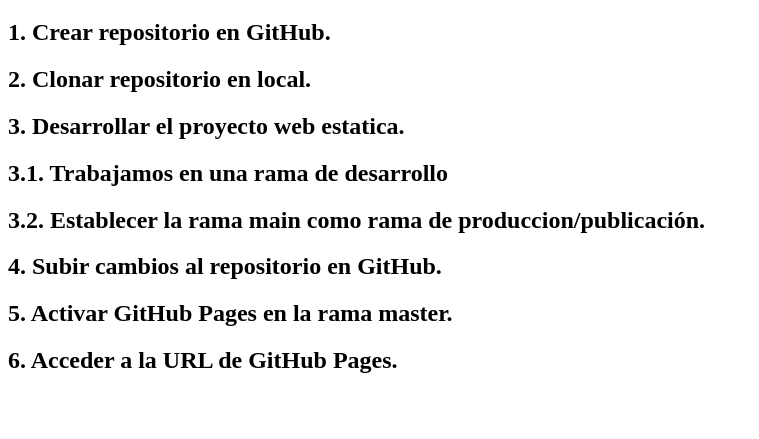
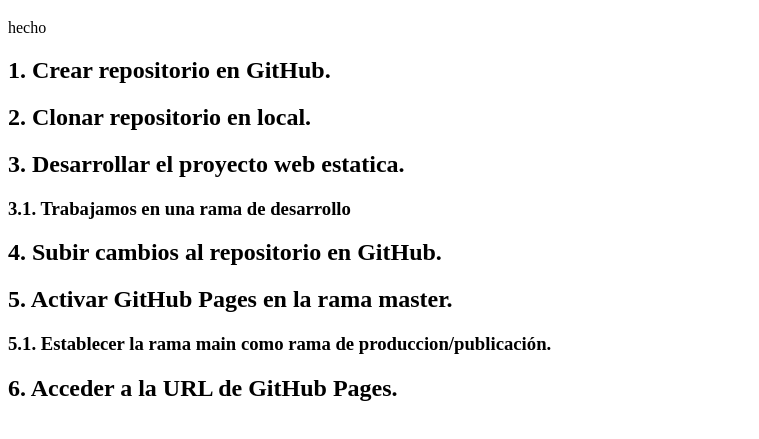
Before and after one commit to Atpark/prueba_github_pages, a plain HTML site: page index.html in a window 1280 px wide. Shown: the part 61-500 px from the top of the page, without its empty margins (0-759 px from the left). Drawn offline with Linux system fonts and the light colour scheme.

Commit message:
UPDATE: Actualizada la estructura pasos index.html

```diff
--- a/index.html
+++ b/index.html
@@ -20,6 +20,9 @@
 <body>
     <header>
         <h1>Publicamos un sitio web en GitHub Pages</h1>
+        <p>
+            hecho
+        </p>
     </header>
 
     <nav>
@@ -37,18 +40,14 @@
         </article>
         <article>
             <h2>3. Desarrollar el proyecto web estatica.</h2>
+                <h3>3.1. Trabajamos en una rama de desarrollo</h3>
         </article>
-            <article>
-                <h2>3.1. Trabajamos en una rama de desarrollo</h2>
-            </article>
-            <article>
-                <h2>3.2. Establecer la rama main como rama de produccion/publicación.</h2>
-            </article>
         <article>
             <h2>4. Subir cambios al repositorio en GitHub.</h2>
         </article>
         <article>
             <h2>5. Activar GitHub Pages en la rama master.</h2>
+            <h3>5.1. Establecer la rama main como rama de produccion/publicación.</h3>
         </article>
         <article>
             <h2>6. Acceder a la URL de GitHub Pages.</h2>
```
